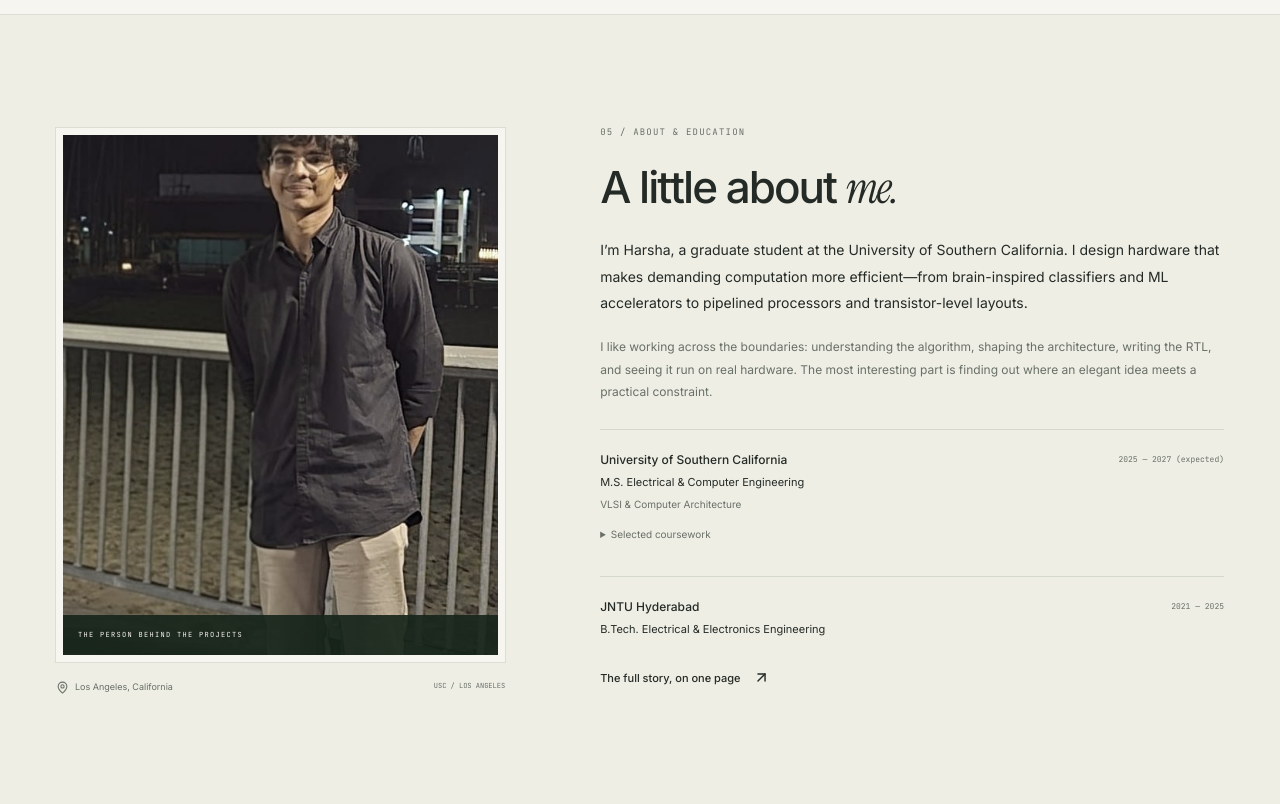
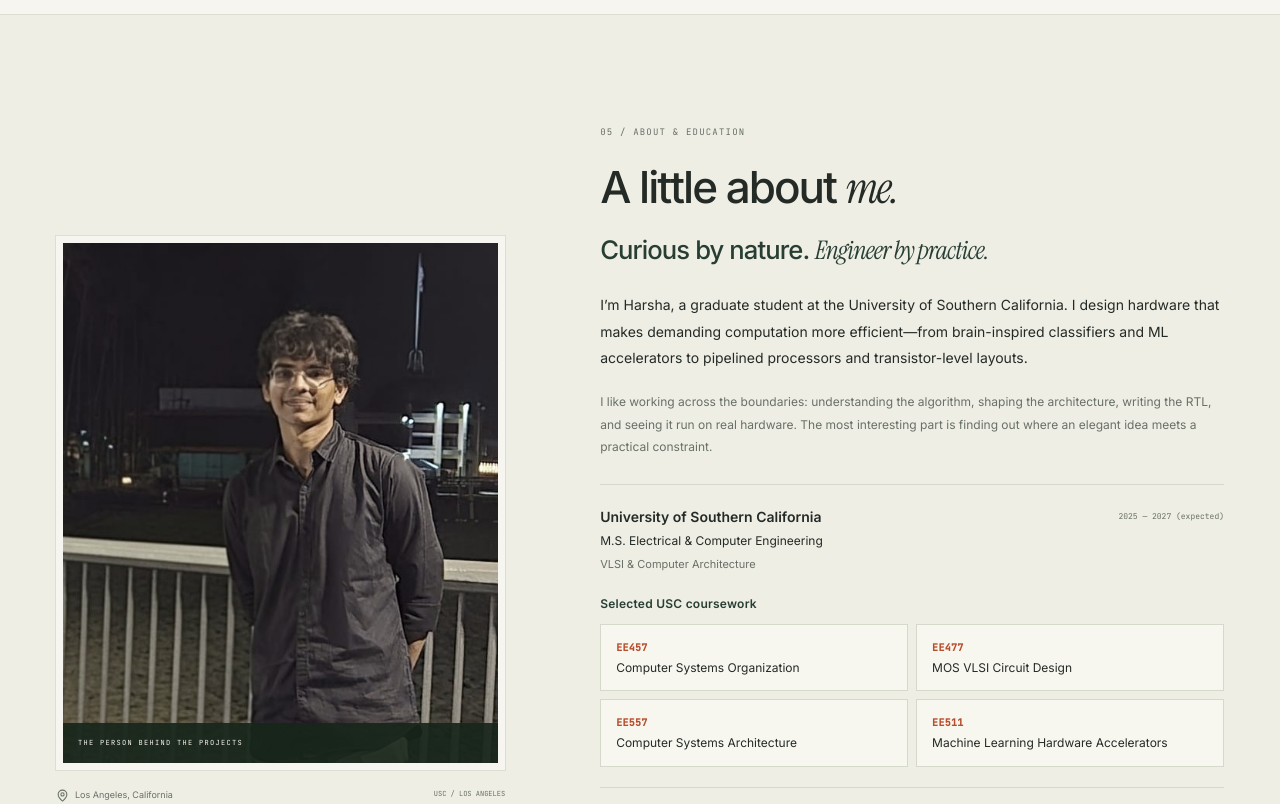
Before and after one commit to harsha240yeager/harsha240yeager.github.io, a React (Vite) app: page / in a window 1280 px wide. Shown: the part 6740-7544 px from the top of the page. Built offline with nearby package versions, Linux system fonts and the light colour scheme.

Commit message:
Improve About section and USC coursework

```diff
--- a/src/components/About.jsx
+++ b/src/components/About.jsx
@@ -30,6 +30,9 @@ export default function About() {
           <h2>
             A little about <span className="serif-accent">me.</span>
           </h2>
+          <p className="about-mantra">
+            Curious by nature. <em>Engineer by practice.</em>
+          </p>
           <p className="about-lead">{profile.about}</p>
           <p>{profile.philosophy}</p>
           <div id="education" className="education-list">
@@ -44,14 +47,17 @@ export default function About() {
                   <span className="education-focus">{item.focus}</span>
                 )}
                 {item.coursework.length > 0 && (
-                  <details>
-                    <summary>Selected coursework</summary>
-                    <ul>
+                  <section className="coursework" aria-label="Selected USC coursework">
+                    <h4>Selected USC coursework</h4>
+                    <ul className="coursework-list">
                       {item.coursework.map((course) => (
-                        <li key={course}>{course}</li>
+                        <li key={course.code}>
+                          <span className="coursework-code mono">{course.code}</span>
+                          <span className="coursework-title">{course.title}</span>
+                        </li>
                       ))}
                     </ul>
-                  </details>
+                  </section>
                 )}
               </article>
             ))}
--- a/src/data/portfolio.js
+++ b/src/data/portfolio.js
@@ -301,10 +301,10 @@ export const education = [
     focus: "VLSI & Computer Architecture",
     period: "2025 — 2027 (expected)",
     coursework: [
-      "EE457 · Computer Systems Organization",
-      "EE477 · MOS VLSI Circuit Design",
-      "EE557 · Computer Systems Architecture",
-      "EE511 · Machine Learning Hardware Accelerators",
+      { code: "EE457", title: "Computer Systems Organization" },
+      { code: "EE477", title: "MOS VLSI Circuit Design" },
+      { code: "EE557", title: "Computer Systems Architecture" },
+      { code: "EE511", title: "Machine Learning Hardware Accelerators" },
     ],
   },
   {
--- a/src/index.css
+++ b/src/index.css
@@ -1206,7 +1206,7 @@ h4 {
   width: 100%;
   height: 520px;
   object-fit: cover;
-  object-position: center 25%;
+  object-position: center top;
   filter: saturate(0.68);
 }
 .portrait-label {
@@ -1242,6 +1242,18 @@ h4 {
   font-size: 44px;
   line-height: 1.1;
 }
+.about-copy > p.about-mantra {
+  margin-top: 22px;
+  color: var(--green);
+  font-size: clamp(22px, 2vw, 29px);
+  font-weight: 500;
+  letter-spacing: -0.035em;
+  line-height: 1.25;
+}
+.about-mantra em {
+  font-family: var(--serif);
+  font-weight: 400;
+}
 .about-copy > p {
   font-size: 12px;
   color: var(--muted);
@@ -1267,8 +1279,8 @@ h4 {
   align-items: center;
 }
 .education-list h3 {
-  font-size: 12px;
-  font-weight: 500;
+  font-size: 14px;
+  font-weight: 600;
 }
 .education-list .mono {
   font-size: 8px;
@@ -1277,16 +1289,11 @@ h4 {
   white-space: nowrap;
 }
 .education-list p {
+  font-size: 12px;
+  margin-top: 3px;
+}
+.education-focus {
   font-size: 11px;
-  margin-top: 3px;
-}
-.education-focus {
-  font-size: 10px;
-  color: var(--muted);
-}
-.education-list details {
-  margin-top: 10px;
-  font-size: 10px;
   color: var(--muted);
 }
 summary {
@@ -1295,10 +1302,43 @@ summary {
   display: list-item;
   list-style-position: inside;
 }
-.education-list ul {
-  margin-top: 4px;
-  padding-left: 14px;
-  list-style: disc;
+.coursework {
+  margin-top: 18px;
+}
+.coursework h4 {
+  margin-bottom: 10px;
+  color: var(--green);
+  font-size: 12px;
+  font-weight: 600;
+  letter-spacing: 0.02em;
+}
+.coursework-list {
+  display: grid;
+  grid-template-columns: repeat(2, minmax(0, 1fr));
+  gap: 8px;
+  margin: 0;
+  padding: 0;
+  list-style: none;
+}
+.coursework-list li {
+  min-width: 0;
+  padding: 14px 15px;
+  border: 1px solid #d4d9cc;
+  background: #f7f7f0;
+}
+.education-list .coursework-code {
+  display: block;
+  margin-bottom: 4px;
+  color: var(--accent);
+  font-size: 10px;
+  font-weight: 600;
+  letter-spacing: 0.03em;
+}
+.coursework-title {
+  display: block;
+  color: var(--ink);
+  font-size: 12px;
+  line-height: 1.4;
 }
 .about-copy > .text-link {
   font-size: 11px;
@@ -1786,6 +1826,9 @@ summary {
   .portrait-frame img {
     height: 450px;
   }
+  .coursework-list {
+    grid-template-columns: 1fr;
+  }
   .about-copy h2 {
     font-size: 35px;
   }
@@ -2201,7 +2244,6 @@ summary {
   }
   .portrait-frame img {
     height: 410px;
-    object-position: center 20%;
   }
   .about-copy h2 {
     font-size: 40px;
@@ -2214,10 +2256,13 @@ summary {
     gap: 10px;
   }
   .education-list h3 {
-    font-size: 11px;
+    font-size: 14px;
   }
   .education-list .mono {
-    font-size: 7px;
+    font-size: 8px;
+  }
+  .education-list .coursework-code {
+    font-size: 10px;
   }
   .compact-heading h2 {
     font-size: 40px;
```
